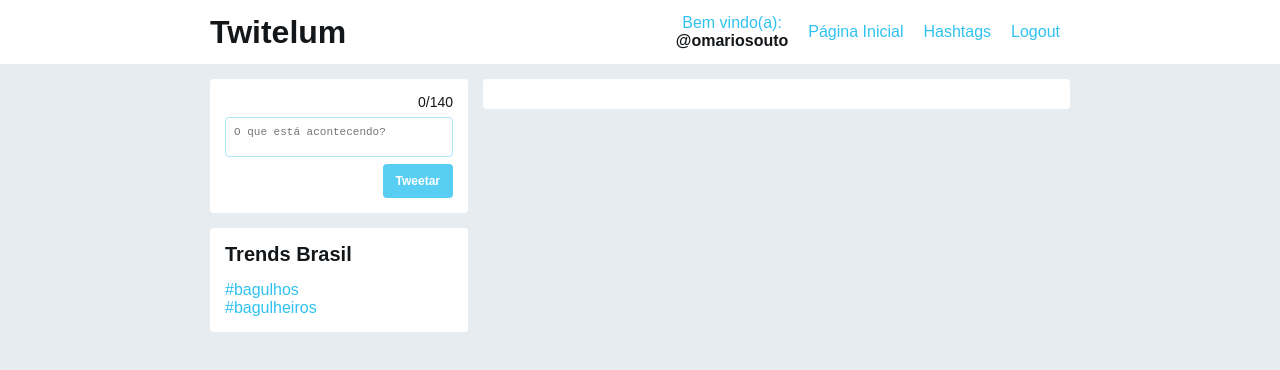
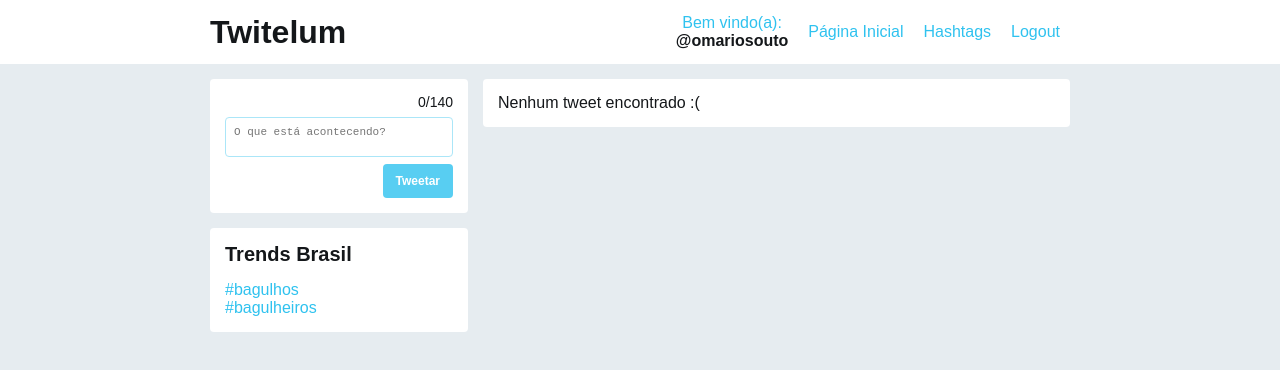
Before and after one commit to omariosouto/twitelum-front, a React (Create React App) app: page / in a window 1280 px wide. Shown: the top 370 px of the page. Built offline with nearby package versions, Linux system fonts and the light colour scheme.

Commit message:
adicionando validacao quando nao tem tweet

```diff
--- a/src/App.js
+++ b/src/App.js
@@ -62,6 +62,7 @@ class App extends Component {
             <Dashboard posicao="centro">
                 <Widget>
                     <div className="tweetsArea">
+                        { this.state.tweets.length === 0 ? 'Nenhum tweet encontrado :(' : '' }
                         { this.state.tweets.map( (tweetTexto, index) => <Tweet key={tweetTexto + index} texto={tweetTexto} /> ) }
                     </div>
                 </Widget>
```
